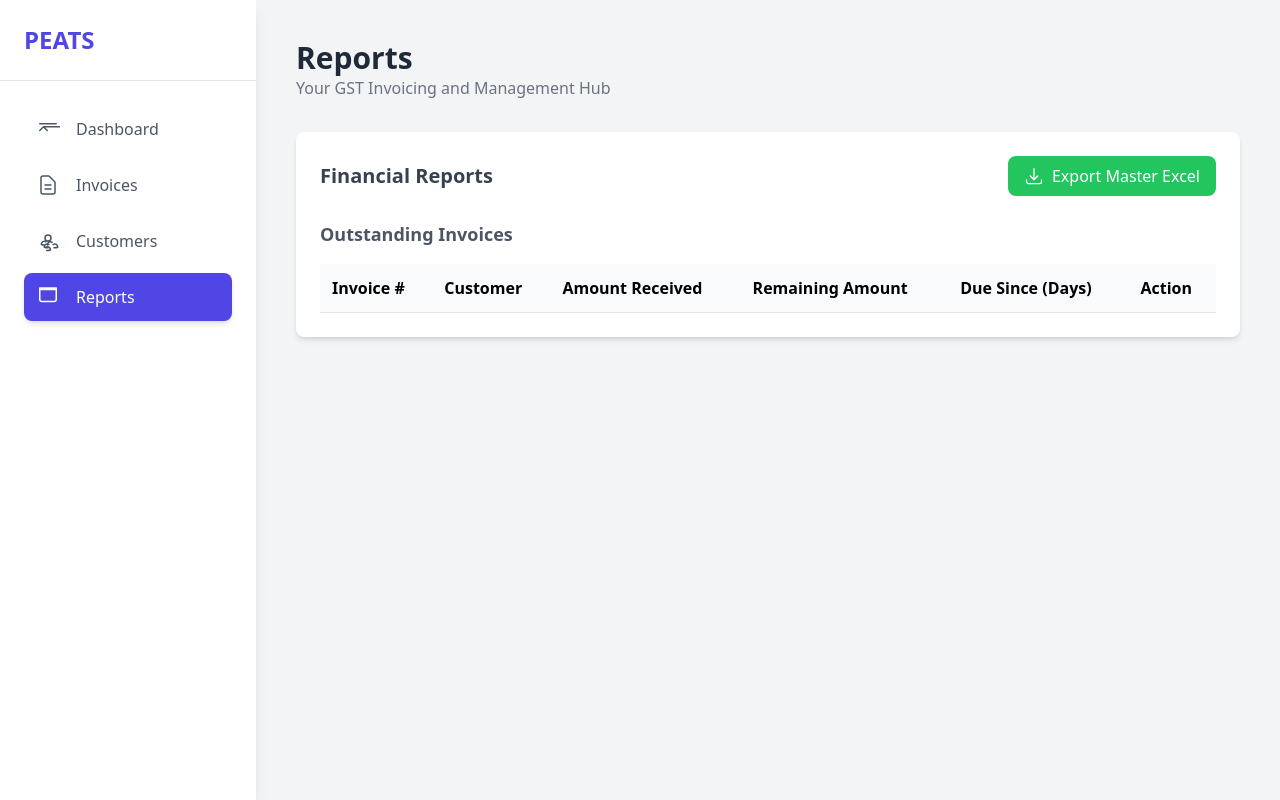
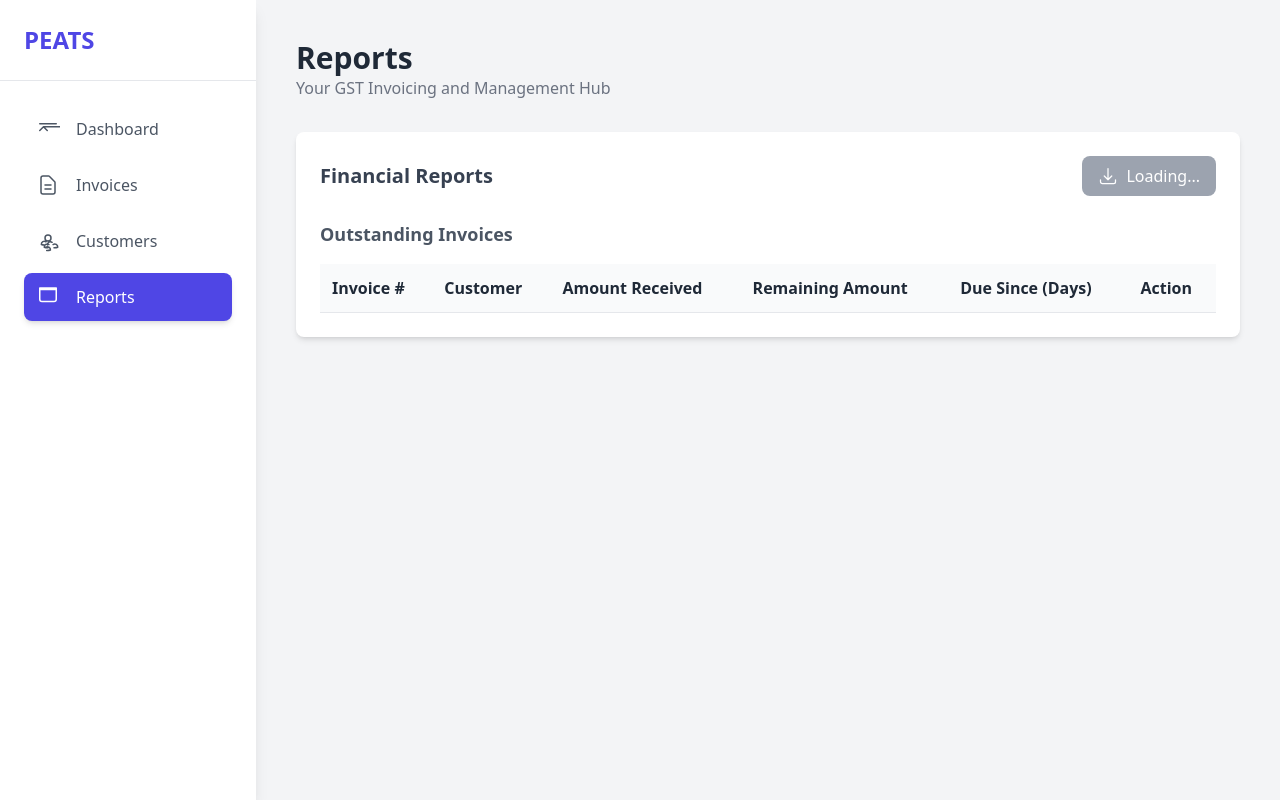
Before and after one commit to SanskarYadav640/PEATS_GST_APP, a React (Create React App) app: page / in a window 1280 px wide. Both pictures are taken after a click on the button "Reports". Built offline with nearby package versions, Linux system fonts and the light colour scheme.

Commit message:
Fix: Rebuild package-lock.json for Netlify

```diff
--- a/src/App.js
+++ b/src/App.js
@@ -28,6 +28,7 @@ export default function App() {
     const [currentView, setCurrentView] = useState('dashboard');
     const [editingInvoice, setEditingInvoice] = useState(null);
     const [editingCustomer, setEditingCustomer] = useState(null);
+    const [isXlsxLoaded, setIsXlsxLoaded] = useState(false);
 
     // --- Effect to save data to localStorage whenever it changes ---
     useEffect(() => {
@@ -44,6 +45,9 @@ export default function App() {
         const script = document.createElement('script');
         script.src = 'https://cdn.sheetjs.com/xlsx-0.20.1/package/xlsx.full.min.js';
         script.async = true;
+        script.onload = () => {
+            setIsXlsxLoaded(true);
+        };
         document.head.appendChild(script);
 
         return () => {
@@ -136,7 +140,7 @@ export default function App() {
                     existingCustomer={editingCustomer}
                 />;
             case 'reports':
-                return <ReportsView invoices={invoices} customers={customers} />;
+                return <ReportsView invoices={invoices} customers={customers} isXlsxLoaded={isXlsxLoaded} />;
             default:
                 return <DashboardView invoices={invoices} customers={customers} />;
         }
@@ -399,9 +403,9 @@ const CustomerListView = ({ customers, onEdit, onDelete }) => {
     );
 };
 
-const ReportsView = ({ invoices, customers }) => {
+const ReportsView = ({ invoices, customers, isXlsxLoaded }) => {
     const exportToExcel = () => {
-        if (typeof XLSX === 'undefined') {
+        if (!isXlsxLoaded) {
             console.error('Excel library (XLSX) is not loaded yet.');
             alert('Excel library is loading. Please try again in a moment.');
             return;
@@ -485,9 +489,13 @@ ParthaSarthi Engineering and Training Services
         <div className="bg-white p-6 rounded-lg shadow-md">
             <div className="flex justify-between items-center mb-6">
                 <h2 className="text-xl font-semibold text-gray-700">Financial Reports</h2>
-                <button onClick={exportToExcel} className="flex items-center bg-green-500 text-white px-4 py-2 rounded-lg hover:bg-green-600 transition">
+                <button
+                    onClick={exportToExcel}
+                    disabled={!isXlsxLoaded}
+                    className={`flex items-center px-4 py-2 rounded-lg transition text-white ${!isXlsxLoaded ? 'bg-gray-400 cursor-not-allowed' : 'bg-green-500 hover:bg-green-600'}`}
+                >
                     <Icon path={ICONS.download} className="w-5 h-5 mr-2" />
-                    Export Master Excel
+                    {isXlsxLoaded ? 'Export Master Excel' : 'Loading...'}
                 </button>
             </div>
 
--- a/src/index.css
+++ b/src/index.css
@@ -1,12 +1,91 @@
+/* index.css */
+
+/* Tailwind base + utilities (make sure you have Tailwind installed and linked in your project) */
 @tailwind base;
 @tailwind components;
 @tailwind utilities;
 
-body {
+/* ------------------ GLOBAL ------------------ */
+html, body, #root {
+  height: 100%;
   margin: 0;
-  font-family: -apple-system, BlinkMacSystemFont, 'Segoe UI', 'Roboto', 'Oxygen',
-    'Ubuntu', 'Cantarell', 'Fira Sans', 'Droid Sans', 'Helvetica Neue',
-    sans-serif;
-  -webkit-font-smoothing: antialiased;
-  -moz-osx-font-smoothing: grayscale;
+  padding: 0;
+  font-family: 'Inter', system-ui, sans-serif;
+  background-color: #f9fafb; /* gray-50 */
+  color: #1f2937; /* gray-800 */
 }
+
+/* ------------------ SCROLLBARS ------------------ */
+::-webkit-scrollbar {
+  width: 8px;
+  height: 8px;
+}
+::-webkit-scrollbar-thumb {
+  background-color: rgba(0, 0, 0, 0.2);
+  border-radius: 4px;
+}
+::-webkit-scrollbar-thumb:hover {
+  background-color: rgba(0, 0, 0, 0.35);
+}
+
+/* ------------------ TABLES ------------------ */
+table {
+  border-collapse: collapse;
+}
+th, td {
+  border-color: #e5e7eb; /* gray-200 */
+}
+
+/* ------------------ PRINT STYLES ------------------ */
+@media print {
+  body {
+    background: #fff !important;
+    color: #000 !important;
+  }
+  .no-print {
+    display: none !important;
+  }
+}
+
+/* A4 print formatting for invoices */
+@page {
+  size: A4;
+  margin: 20mm;
+}
+.print-invoice {
+  font-family: Arial, sans-serif;
+  font-size: 12px;
+  color: #333;
+}
+.print-invoice h2,
+.print-invoice h3 {
+  margin: 0;
+  padding: 0;
+}
+.print-invoice table {
+  width: 100%;
+  border-collapse: collapse;
+  margin-top: 15px;
+}
+.print-invoice th,
+.print-invoice td {
+  border: 1px solid #444;
+  padding: 6px 8px;
+}
+.print-invoice th {
+  background: #f2f2f2;
+  text-align: center;
+}
+.print-invoice td {
+  vertical-align: top;
+}
+.print-invoice .totals {
+  margin-top: 15px;
+  text-align: right;
+}
+.print-invoice .footer {
+  margin-top: 40px;
+  text-align: center;
+  font-size: 11px;
+  color: #666;
+}
```
